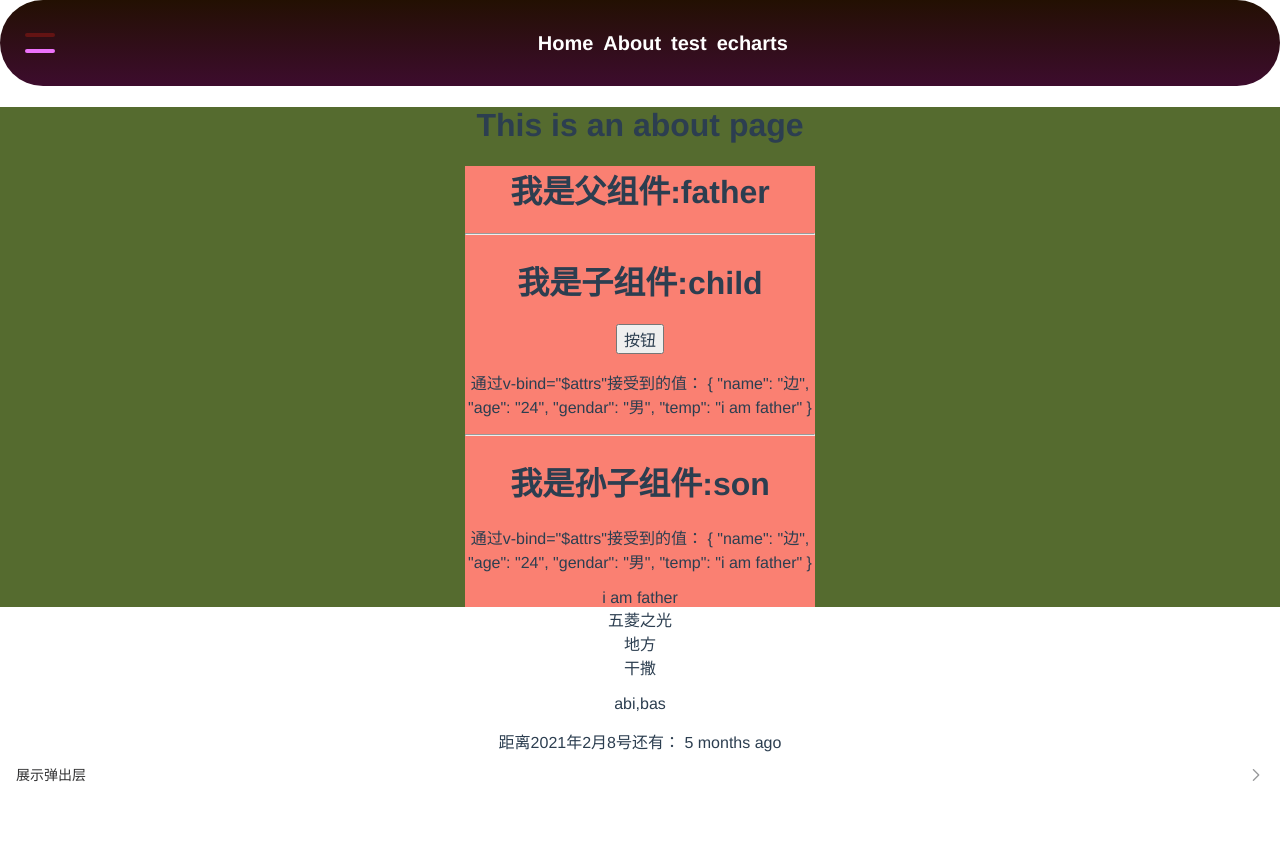
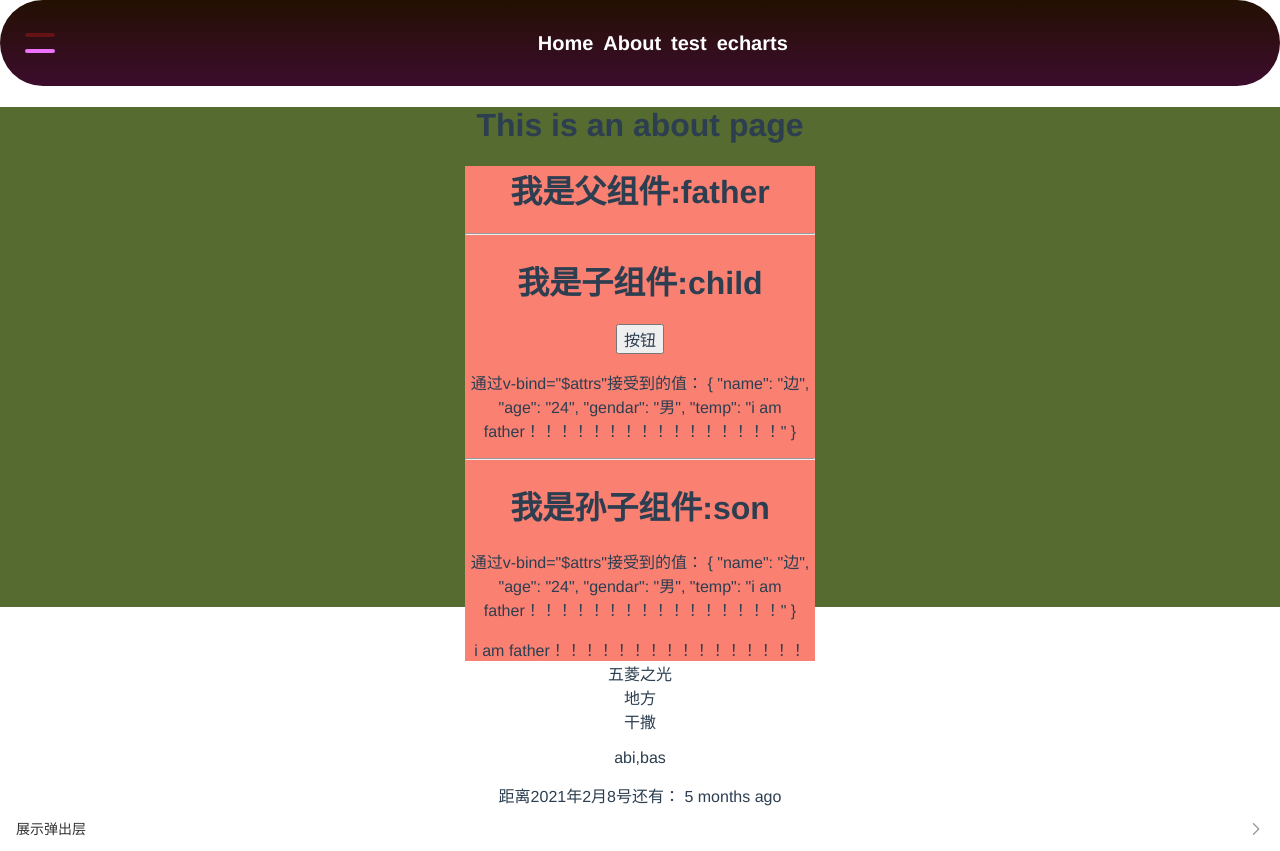
Before and after one commit to github-bian/vueDemo, a Vue app: page /about in a window 1280 px wide. Before the commit the page ends 800 px from the top, so only its background shows below. Built offline with nearby package versions, Linux system fonts and the light colour scheme.

Commit message:
first commit

```diff
--- a/src/components/Father.vue
+++ b/src/components/Father.vue
@@ -15,7 +15,7 @@ export default {
   components: {Child},
   data() {
     return{
-      tempdata: 'i am father'
+      tempdata: 'i am father！！！！！！！！！！！！！！！！'
     }
   },
   methods: {
```
